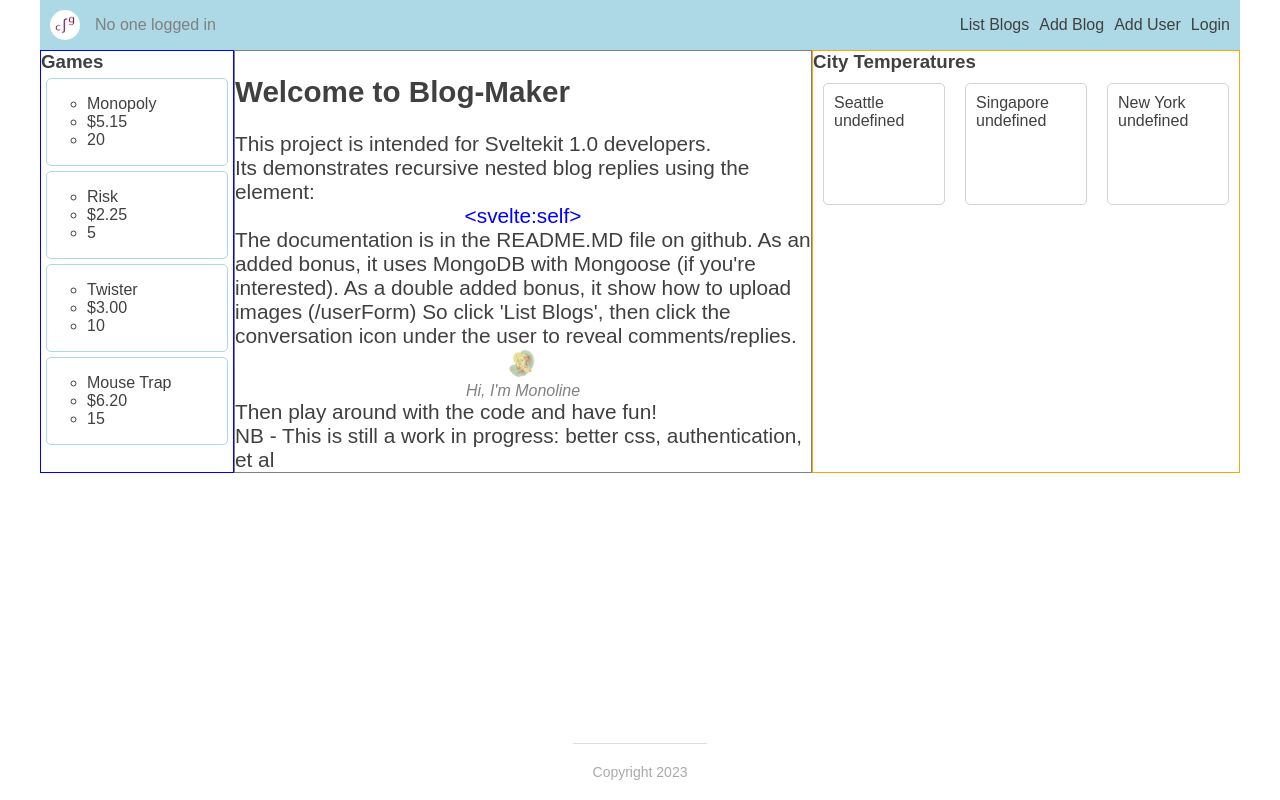
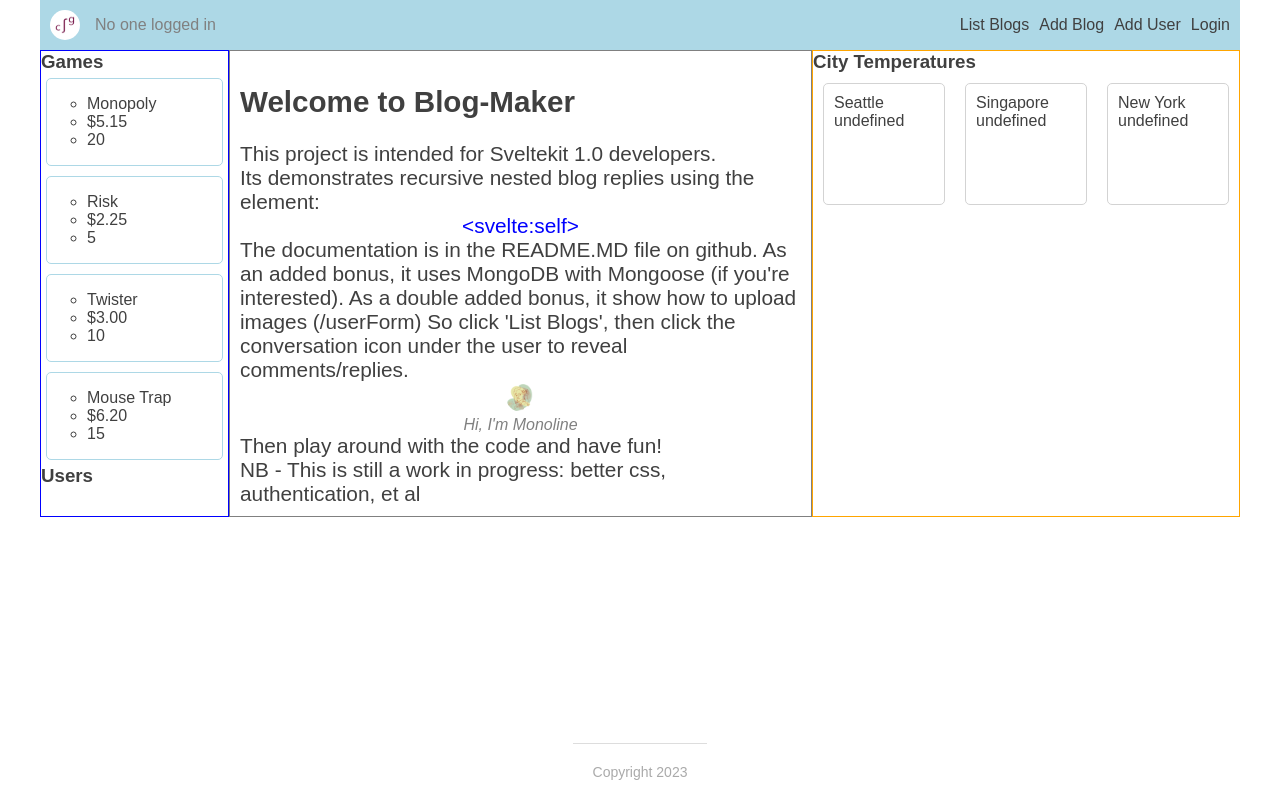
Before and after one commit to cardgraph22/Sveltekit-1.0-blog-maker, a SvelteKit app: page / in a window 1280 px wide. Built offline with nearby package versions, Linux system fonts and the light colour scheme; no server answers; the database is empty.

Commit message:
Update Sidebars

```diff
--- /dev/null
+++ b/src/lib/components/Homepage.svelte
@@ -0,0 +1,42 @@
+
+<h2>Welcome to Blog-Maker</h2>
+<p>This project is intended for Sveltekit 1.0 developers.</p>
+<p>Its demonstrates recursive nested blog replies using the element:</p>
+<p class='coded'>&lt;svelte:self&gt;</p>
+<p>The documentation is in the README.MD file on github.
+As an added bonus, it uses MongoDB with Mongoose (if you're interested).
+As a double added bonus, it show how to upload images (/userForm)
+So click 'List Blogs', then click the conversation icon under the user to
+ reveal comments/replies.</p>
+<figure class="fig-container">
+  <img src="/uploads/monoline.png" alt="noImg">
+  <figcaption>Hi, I'm Monoline</figcaption>
+</figure>
+<p>Then play around with the code and have fun!</p>
+<p>NB - This is still a work in progress: better css, authentication, et al</p>
+
+<style>
+  h2 {
+    font-size: 1.85em;
+
+    margin: .8em 0;
+  }
+  p {
+    font-size: 1.3em;
+
+  }
+  p.coded {
+    text-align: center;
+    color:blue;
+  }
+  figure {
+    display: inline-block;
+    text-align: center;
+    width: 100%;
+    margin: 0;
+  }
+  figcaption {
+    color: gray;
+    font-style: italic;
+  }
+</style>
--- /dev/null
+++ b/src/lib/components/Sidebars/SidebarUsers.svelte
@@ -0,0 +1,8 @@
+<script>
+  import usersStore  from "$stores/UsersStore";  //  all users
+</script>
+
+<h3>Users</h3>
+{#each $usersStore as user}
+  {user.username}&nbsp;
+{/each}
--- a/src/routes/blogList/+page.server.js
+++ b/src/routes/+layout.server.js
@@ -1,14 +1,14 @@
 //
-//  blogList - page.server.js
+//  layout - layout.server.js
 //
-import { Blog } from "../../hooks.server";
-import { User } from "../../hooks.server";
+import { Blog } from "../hooks.server";
+import { User } from "../hooks.server";
 export async function load() {
   let blogs = await(Blog.find())
   blogs = JSON.parse(JSON.stringify(blogs));
   //console.log('blogList, +page.server.js, blogs', blogs)
   let users = await(User.find())
-  users = JSON.parse(JSON.stringify(users));
+  users = JSON.parse(JSON.stringify(users,['_id', 'username', 'imagename']));
   return {
     blogs,
     users
--- a/src/routes/+layout.svelte
+++ b/src/routes/+layout.svelte
@@ -8,9 +8,14 @@
   import Navbar from '$lib/components/Navbar.svelte';
   import Footer from '$lib/components/Footer.svelte';
 
+  import blogsStore  from "$stores/BlogsStore";  //  all blogs
+  import usersStore  from "$stores/UsersStore";  //  all users
+  export let data;
+  $blogsStore = data.blogs;
+  $usersStore = data.users;
+
   import '/src/css/app.css'
   //import '/src/pico.min.css'
-  import userStore from "$stores/UserStore";
 
   onMount(()=>{
     const mediaQuery = window.matchMedia("(min-width: 768px)");
--- a/src/routes/+page.svelte
+++ b/src/routes/+page.svelte
@@ -2,32 +2,21 @@
   main page
 -->
 <script>
-  import Sidebar1 from "../lib/components/Sidebar1.svelte";
-  import Sidebar2 from "../lib/components/Sidebar2.svelte";
+  import Homepage from "$lib/components/Homepage.svelte";
+  import SidebarGames from "$lib/components/Sidebars/SidebarGames.svelte";
+  import SidebarCities from "$lib/components/Sidebars/SidebarCities.svelte";
+  import SidebarUsers from "$lib/components/Sidebars/SidebarUsers.svelte";
 </script>
 <div class="wrapper">
   <div class="sidebar1">
-    <Sidebar1 />
+    <SidebarGames />
+    <SidebarUsers />
   </div>
   <div class="main">
-    <h2>Welcome to Blog-Maker</h2>
-    <p>This project is intended for Sveltekit 1.0 developers.</p>
-    <p>Its demonstrates recursive nested blog replies using the element:</p>
-    <p class='coded'>&lt;svelte:self&gt;</p>
-    <p>The documentation is in the README.MD file on github.
-    As an added bonus, it uses MongoDB with Mongoose (if you're interested).
-    As a double added bonus, it show how to upload images (/userForm)
-    So click 'List Blogs', then click the conversation icon under the user to
-     reveal comments/replies.</p>
-    <figure class="fig-container">
-      <img src="/uploads/monoline.png" alt="noImg">
-      <figcaption>Hi, I'm Monoline</figcaption>
-    </figure>
-    <p>Then play around with the code and have fun!</p>
-    <p>NB - This is still a work in progress: better css, authentication, et al</p>
+    <Homepage />
   </div>
   <div class="sidebar2">
-    <Sidebar2 />
+    <SidebarCities />
   </div>
 </div>
 <style>
@@ -37,38 +26,17 @@
   .main {
     flex: 3;
     border: 1px solid gray;
+    padding: 10px;
   }
   .sidebar1 {
     flex: 1;
     border: 1px solid blue;
+    display: flex;
+    flex-direction: column;
   }
   .sidebar2 {
     flex: 2;
     border: 1px solid orange;
-  }
-
-  h2 {
-    font-size: 1.85em;
-
-    margin: .8em 0;
-  }
-  p {
-    font-size: 1.3em;
-
-  }
-  p.coded {
-    text-align: center;
-    color:blue;
-  }
-  figure {
-    display: inline-block;
-    text-align: center;
-    width: 100%;
-    margin: 0;
-  }
-  figcaption {
-    color: gray;
-    font-style: italic;
   }
 
   @media screen and (max-width: 767px) {
--- a/src/routes/blogList/+page.svelte
+++ b/src/routes/blogList/+page.svelte
@@ -12,10 +12,9 @@
   import DeleteBlog from "$lib/components/DeleteBlog.svelte";
 
   //  get the blogs (automatically) from the +page.server load (GET)
-  export let data;
+
   // blogsStore controls blogs, which can be modified in other components
-  $blogsStore = data.blogs;
-  $usersStore = data.users;
+
   $:blogs = $blogsStore;
   $:users = $usersStore;
 
--- a/src/routes/blogList/[_id]/+page.svelte
+++ b/src/routes/blogList/[_id]/+page.svelte
@@ -91,6 +91,7 @@
     flex: 1;
     display: flex;
     align-items: center;
+    justify-content: center;
     gap: 5px;
   }
   .blog-entry {
```
Also changed, not shown: src/lib/components/BlogReplies.svelte (+3 -12 lines), src/lib/components/Sidebars/Cities.svelte (renamed from src/lib/components/Cities.svelte), src/lib/components/Sidebars/SidebarCities.svelte (renamed from src/lib/components/Sidebar2.svelte), src/lib/components/Sidebars/SidebarGames.svelte (renamed from src/lib/components/Sidebar1.svelte).
